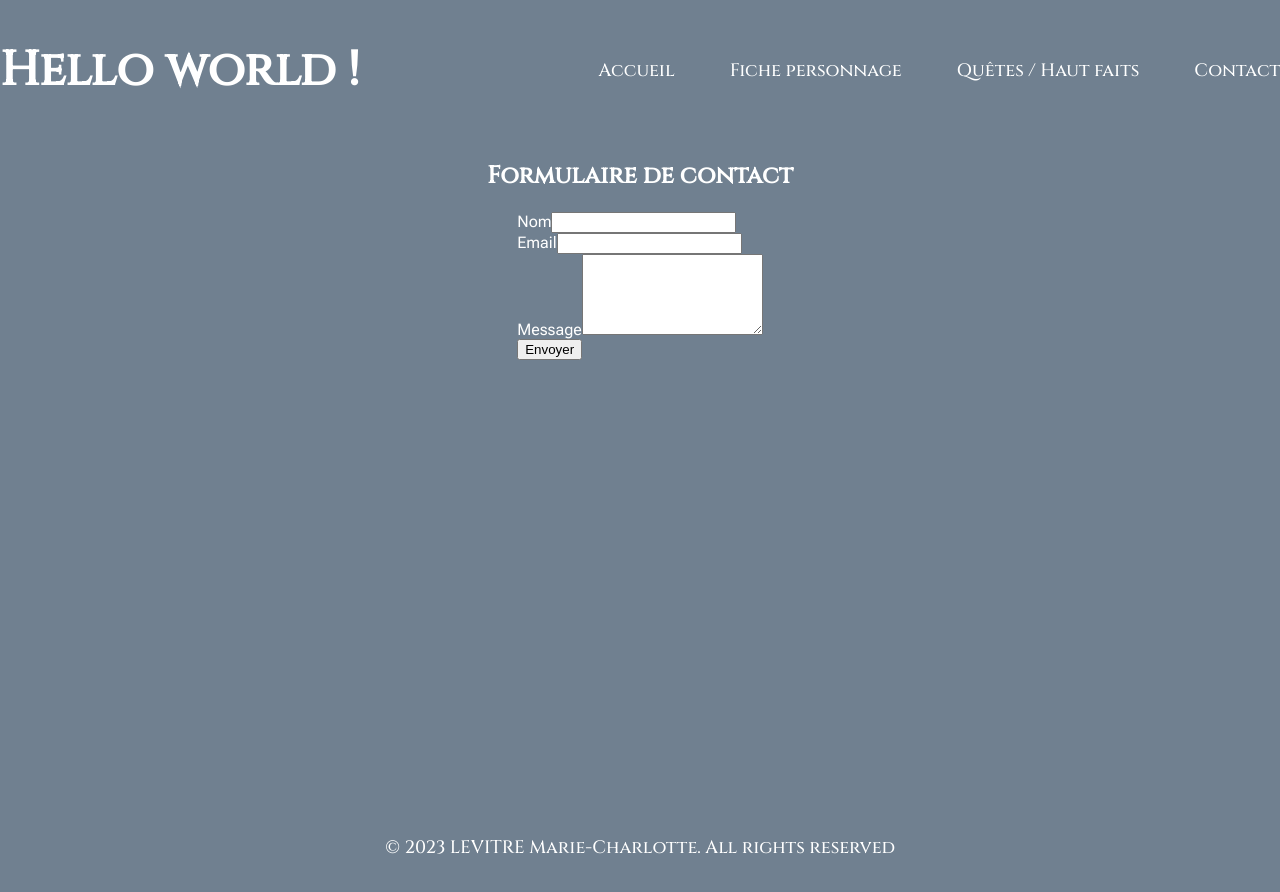
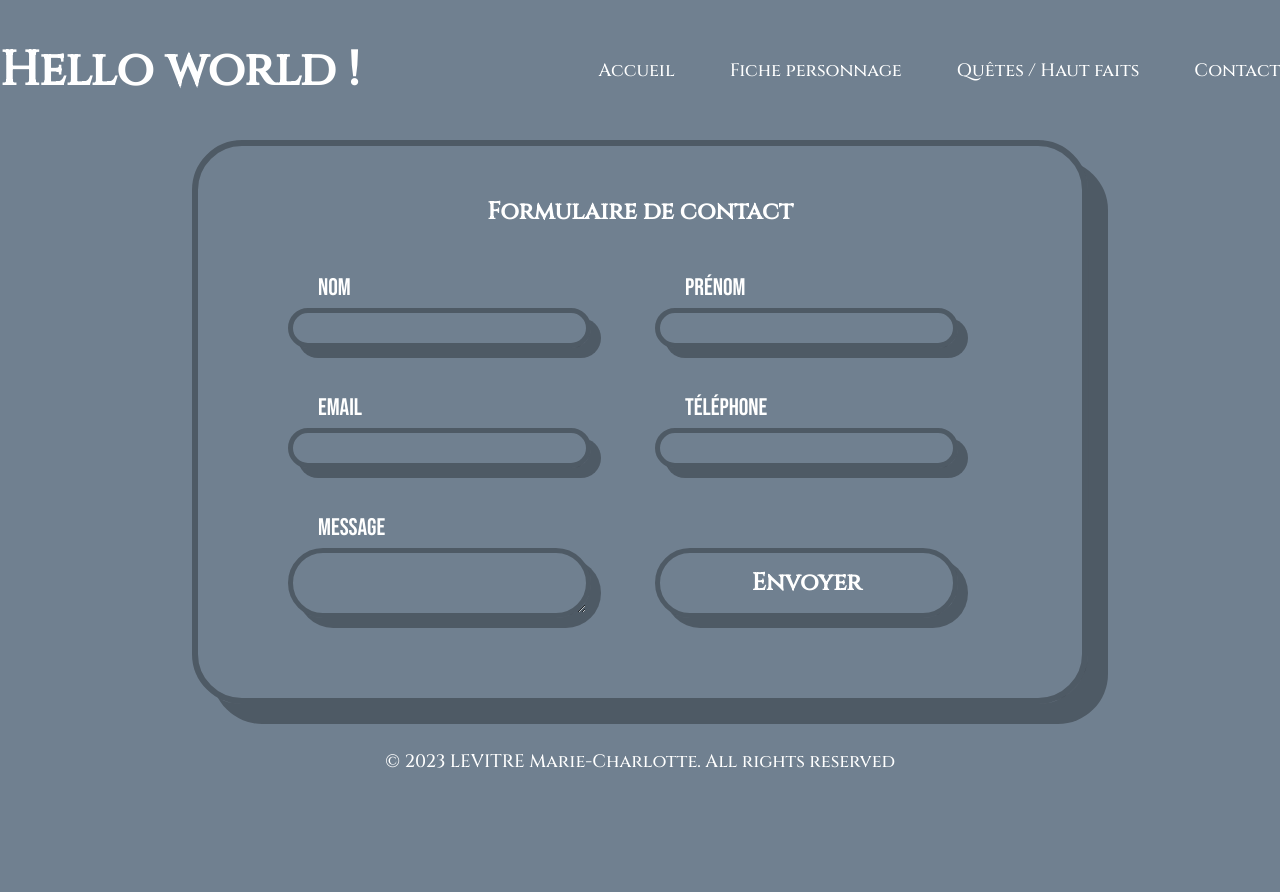
Before and after one commit to DestroyAdenyum/Projet_12-My_portfolio, a React (Create React App) app: page /Contact in a window 1280 px wide. Shown: the top 892 px of the page. After the commit the page ends 819 px from the top, so only its background shows below. Built offline with nearby package versions, Linux system fonts and the light colour scheme; a web font is replaced by a local one.

Commit message:
Edit : Contact Form

```diff
--- a/public/index.html
+++ b/public/index.html
@@ -29,6 +29,8 @@
     <meta name="msapplication-TileImage" content="/ms-icon-144x144.png">
     <meta name="theme-color" content="#ffffff">
 
+    <script src="https://kit.fontawesome.com/78a38017a1.js" crossorigin="anonymous" defer></script>
+
   </head>
 
   <body>
--- a/src/Components/FormContact.jsx
+++ b/src/Components/FormContact.jsx
@@ -2,26 +2,45 @@ import React from "react";
 
 function FormContact() {
   return (
-    <form id="contact__form">
+      <form className="form">
+        <div className="form__col">
           <div className="form__group">
-        <label htmlFor="name">Nom</label>
-        <input type="text" className="form__control" />
+            <label>Nom</label>
+            <input type="text" />
           </div>
+        </div>
+
+        <div className="form__col">
           <div className="form__group">
-        <label htmlFor="email">Email</label>
-        <input
-          type="email"
-          className="form__control"
-          aria-describedby="emailHelp"
-        />
+            <label>Prénom</label>
+            <input type="text" />
           </div>
+        </div>
+
+        <div className="form__col">
           <div className="form__group">
-        <label htmlFor="message">Message</label>
-        <textarea className="form__control" rows="5"></textarea>
+            <label>Email</label>
+            <input type="text" />
           </div>
-      <button type="submit" className="btn btn-primary">
-        Envoyer
-      </button>
+        </div>
+
+        <div className="form__col">
+          <div className="form__group">
+            <label>Téléphone</label>
+            <input type="text" />
+          </div>
+        </div>
+
+        <div className="form__col">
+          <div className="form__group">
+            <label>Message</label>
+            <textarea></textarea>
+          </div>
+        </div>
+
+        <div className="form__col button">
+          <input type="submit" value="Envoyer" />
+        </div>
       </form>
   );
 }
--- a/src/Pages/Projects.jsx
+++ b/src/Pages/Projects.jsx
@@ -1,9 +1,13 @@
 import React from "react";
 
 function Projects() {
-  return <div className="wrapper">
+  return (
+    <div className="wrapper">
+      <div class='center list flex-column'>
 
-  </div>;
+      </div>
+    </div>
+  )
 }
 
 export default Projects;
--- a/src/Style/Components/Collapse.scss
+++ b/src/Style/Components/Collapse.scss
@@ -13,6 +13,7 @@
     margin-right: 20px;
 
     .collapse__title {
+      font-family: $presentation-font;
       font-size: $font-S24;
       font-weight: $font-medium;
       margin: 0;
@@ -28,11 +29,13 @@
   }
 
   .collapse__content {
-    width: 1023px;
+    width: 1024px;
     background-color: $background-collapse;
+    font-family: $info-font;
     font-size: $font-S18;
     font-weight: $font-regular;
     border-radius: 0 0 5px 5px;
     padding: 15px;
+    margin-top: -5px;
   }
 }
--- a/src/Style/Components/FormContact.scss
+++ b/src/Style/Components/FormContact.scss
@@ -1,8 +1,100 @@
-.contact__form {
-  @include flex($fdirection: column, $jcontent: center, $alitems: center);
-  width: 400px;
+.form {
+  position: relative;
+  width: 100%;
+  display: grid;
+  grid: auto / auto auto;
+  grid-template-columns: repeat(auto-fit,minmax(40%, 1fr));
+  grid-gap: 30px;
 
-  .form__group {
-    @include flex($fdirection: column, $jcontent: center, $alitems: center);
+  .form__col.button {
+    margin-top: 60px;
   }
+
+  .form__col {
+    position: relative;
+    width: 100%;
+    margin: 20px 20px 30px 0;
+    transition: 0.5s;
+
+    .form__group {
+      position: relative;
+      width: 100%;
+      height: auto;
+      color: #ffffff;
+
+      input {
+        position: absolute;
+        width: 90%;
+        height: 100%;
+        background: transparent;
+        outline: none;
+        font-family: $info-font;
+        font-size: 24px;
+        padding: 10px 0 10px 20px;
+        border: 5px solid rgba(0, 0, 0, 0.3);
+        box-shadow: 10px 10px 0 rgba(0, 0, 0, 0.3);
+        color: #ffffff;
+        border-radius: 50px;
+      }
+
+      textarea {
+        position: absolute;
+        width: 90%;
+        height: 70px;
+        background: transparent;
+        outline: none;
+        font-family: $info-font;
+        font-size: 24px;
+        padding: 10px 0 10px 20px;
+        border: 5px solid rgba(0, 0, 0, 0.3);
+        box-shadow: 10px 10px 0 rgba(0, 0, 0, 0.3);
+        color: #ffffff;
+        border-radius: 50px;
+      }
+
+      label {
+        line-height: 40px;
+        color: #ffffff;
+        font-size: 24px;
+        font-family: $presentation-font;
+        margin: 0 0 0 30px;
+        display: block;
+        pointer-events: none;
+      }
+
+      &:nth-child(6){
+        margin-top: 64px
+      }
+
+      input:focus, textarea:focus {
+        border: 5px solid #ffffff;
+        transition: all 0.5s;
+      }
+    }
+
+    input[type="submit"] {
+      border: 5px solid rgba(0, 0, 0, 0.3);
+      box-shadow: 10px 10px 0 rgba(0, 0, 0, 0.3);
+      padding: 10px;
+      height: 100%;
+      width: 90%;
+      cursor: pointer;
+      outline: none;
+      background: transparent;
+      color: #ffffff;
+      line-height: 40px;
+      font-family: $title-font;
+      font-size: 24px;
+      font-weight: 700;
+      border-radius: 45px;
+      transition: all 0.4s;
+
+      &:hover {
+        border: 5px solid rgba(255, 255, 255, 1);
+        color: #ffffff;
+        transition: all 0.4s;
+      }
+    }
+  }
+
 }
--- a/src/Style/Pages/Contact.scss
+++ b/src/Style/Pages/Contact.scss
@@ -1,10 +1,15 @@
 .contact {
-  @include flex($fdirection: column, $jcontent: flex-start, $alitems: center);
-  width: 100%;
-  height: 650px;
+  width: 70%;
+  padding: 30px 90px 50px 90px;
+  border: 6px solid rgba(0, 0, 0, 0.3);
+  box-shadow: 20px 20px 0 rgba(0, 0, 0, 0.3);
+  border-radius: 50px;
+  position: relative;
+}
 
   .contact__title {
+    color: rgba(0, 0, 0, 0.3);
     font-family: $title-font;
     color: $font-white-color;
+    text-align: center;
   }
-}
--- a/src/Style/Pages/Home.scss
+++ b/src/Style/Pages/Home.scss
@@ -18,6 +18,7 @@
 
     .choice_text {
       font-family: $info-font;
+      font-size: $font-S18;
       color: $font-white-color;
       text-align: center;
       margin-top: 0;
--- a/src/Style/Pages/Projects.scss
+++ b/src/Style/Pages/Projects.scss
@@ -0,0 +1,17 @@
+.flex-column{
+    display:flex;
+    flex-flow:column;
+}
+
+.center {
+    align-items:center;
+    position:absolute;
+    top:50%;
+    left:50%;
+    transform:translate(-50%,-50%);
+}
+
+.list {
+    border-radius:3px;
+    overflow:hidden;
+}
```
Also changed, not shown: src/Components/Achievement.jsx (added, +26 -0 lines), src/Pages/AboutMe.jsx (+0 -20 lines), src/Style/Components/Achievement.scss (added, +115 -0 lines), src/data/data.json (added, +39 -0 lines). Lines whose indentation alone changed are shown as unchanged.
